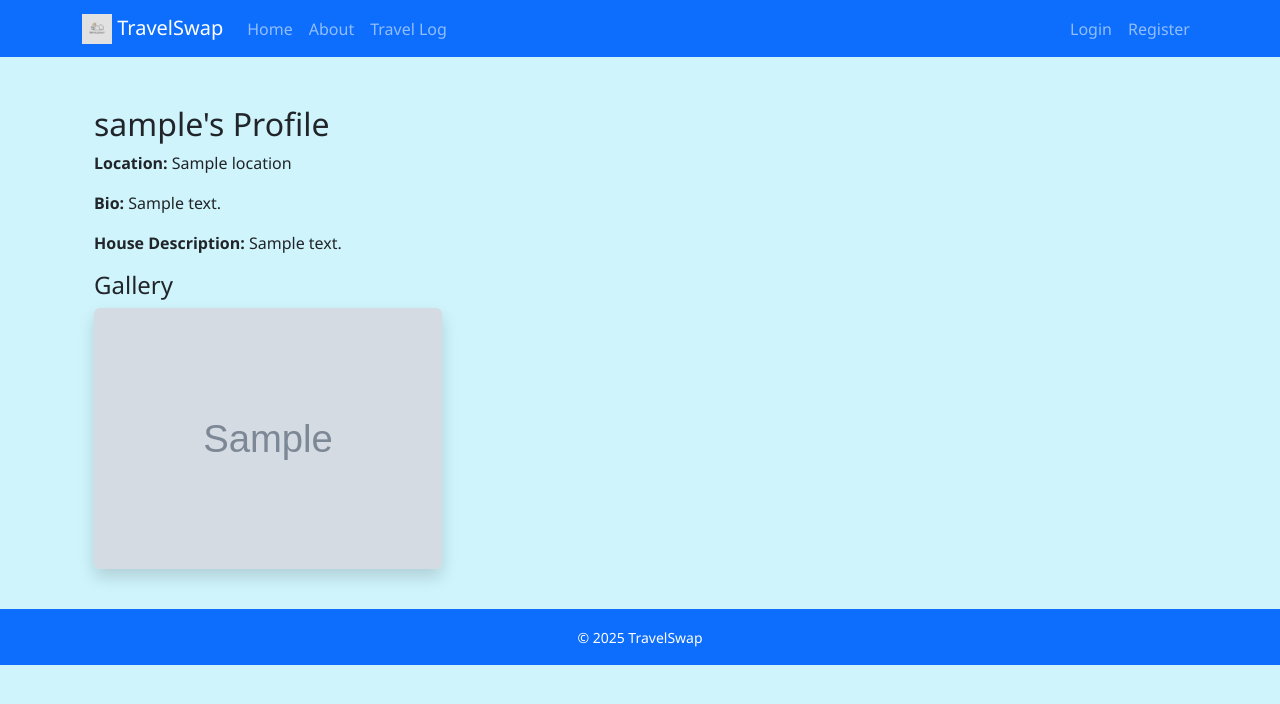
After one commit to IeuanPriede/travel-swap, a Django app: template profiles/templates/profiles/view_profile.html in a window 1280 px wide. The commit adds this page. Shown: the top 704 px of the page. Run offline with Django 4.2, Linux system fonts and the light colour scheme; the template is opened without the code that fills it: most values are stand-ins (such as "Sample title", 1, 10 or a date in 2020); grey boxes marked "Sample" are stand-in pictures.

Commit message:
Implement Travel Log feature to view liked profiles

```diff
--- /dev/null
+++ b/profiles/templates/profiles/view_profile.html
@@ -0,0 +1,18 @@
+{% extends "base.html" %}
+{% block content %}
+<div class="container mt-4">
+    <h2>{{ profile.user.username }}'s Profile</h2>
+    <p><strong>Location:</strong> {{ profile.location }}</p>
+    <p><strong>Bio:</strong> {{ profile.bio }}</p>
+    <p><strong>House Description:</strong> {{ profile.house_description }}</p>
+
+    <h4>Gallery</h4>
+    <div class="row">
+        {% for image in profile.house_images.all %}
+            <div class="col-md-4 mb-3">
+                <img src="{{ image.image.url }}" class="img-fluid rounded shadow" alt="House image">
+            </div>
+        {% endfor %}
+    </div>
+</div>
+{% endblock %}
--- a/profiles/urls.py
+++ b/profiles/urls.py
@@ -19,4 +19,6 @@ urlpatterns = [
         'set-main-image/<int:image_id>/',
         views.set_main_image, name='set_main_image'
         ),
+    path('travel-log/', views.travel_log, name='travel_log'),
+    path('profile/<int:profile_id>/', views.view_profile, name='view_profile'),
 ]
--- a/templates/base.html
+++ b/templates/base.html
@@ -41,7 +41,7 @@
                         <a class="nav-link" href="{{ about_url }}">About</a>
                     </li>
                     <li class="nav-item">
-                        <a class="nav-link" href="{{ travel_log_url }}">Travel Log</a>
+                        <a class="nav-link" href="{% url 'travel_log' %}">Travel Log</a>
                     </li>
                 </ul>
                 <ul class="navbar-nav ms-auto mb-2 mb-lg-0">
```
Also changed, not shown: profiles/views.py (+21 -0 lines), templates/travel_log.html (+27 -0 lines).
